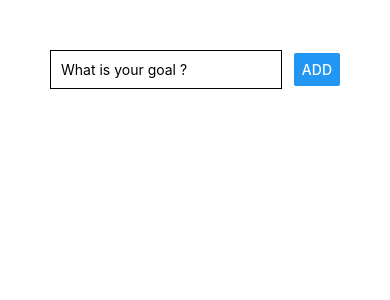
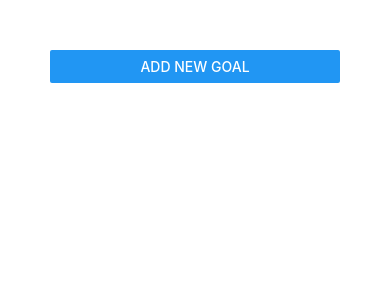
Before and after one commit to BrandyBecker/rn-goalstracker, a React Native app: screen / in a window 390 px wide. Shown: the top 300 px of the page. Built offline with nearby package versions, Linux system fonts and the light colour scheme.

Commit message:
Finished

```diff
--- a/App.js
+++ b/App.js
@@ -6,22 +6,27 @@ import GoalInput from './components/GoalInput.js';
 export default function App() {
 
   const [courseGoals, setCourseGoals] = useState([]);
+  const [isAddMode, setIsAddMode] = useState(false)
 
   const addGoalHandler = (goalTitle) => {
-    setCourseGoals([...courseGoals, { id: Math.random().toString(), value: goalTitle }])
+    setCourseGoals([...courseGoals, { id: Math.random().toString(), value: goalTitle }]);
+    setIsAddMode(false)
   }
 
   const removeGoalHandler = goalId => {
-    setCourseGoals(currentGoals =>{
-      return currentGoals.filter((goal)=> goal.id !== goalId );
+    setCourseGoals(currentGoals => {
+      return currentGoals.filter((goal) => goal.id !== goalId);
     })
   }
 
+  const cancelGoalAdditionHandler = () => {
+    setIsAddMode(false)
+  }
+
   return (
-    <View
-      style={styles.screen}>
-      {/* Main App View */}
-      <GoalInput onAddGoal={addGoalHandler}/>
+    <View style={styles.screen}>
+      <Button title="Add New Goal" onPress={()=> setIsAddMode(true)}/>
+      <GoalInput visible={isAddMode} onAddGoal={addGoalHandler} onCancel={cancelGoalAdditionHandler} />
       <FlatList
         keyExtractor={(item, index) => item.id}
         data={courseGoals}
--- a/app.json
+++ b/app.json
@@ -1,6 +1,8 @@
 {
   "expo": {
-    "name": "goals-app",
+    "name": "Goals Tracker",
+    "icon": "./logo.png",
+    "description": "A Goal Tracker app, Add Goals and Delete Them!",
     "slug": "goals-app",
     "platforms": [
       "ios",
@@ -9,7 +11,6 @@
     ],
     "version": "1.0.0",
     "orientation": "portrait",
-    "icon": "./assets/icon.png",
     "splash": {
       "image": "./assets/splash.png",
       "resizeMode": "contain",
--- a/components/GoalInput.js
+++ b/components/GoalInput.js
@@ -1,5 +1,5 @@
 import React, { useState } from 'react';
-import { View, TextInput, Button, StyleSheet } from 'react-native';
+import { View, TextInput, Button, StyleSheet, Modal } from 'react-native';
 
 const GoalInput = props => {
 
@@ -9,9 +9,14 @@ const GoalInput = props => {
         setEnteredGoal(enteredText)
     }
 
+    const addGoalHandler = () => {
+        props.onAddGoal(enteredGoal);
+        setEnteredGoal('')
+    }
+
     return (
-        <View
-            style={styles.inputContainer}>
+        <Modal visible={props.visible} animationType="slide">
+            <View style={styles.inputContainer}>
                 {/* Text Input View */}
                 <TextInput
                     placeholder="What is your goal ?"
@@ -20,10 +25,19 @@ const GoalInput = props => {
                     value={enteredGoal} />
 
                 {/* Button View */}
-            <Button
-                title="Add"
-                onPress={props.onAddGoal.bind(this, enteredGoal)} />
+                <View style={styles.buttonContainer}>
+
+                    <View style={styles.button}>
+                        <Button title="Cancel" color='red' onPress={props.onCancel} />
                     </View>
+
+                    <View style={styles.button}>
+                        <Button title="Add" onPress={addGoalHandler} />
+                    </View>
+
+                </View>
+            </View>
+        </Modal>
     )
 }
 
@@ -32,12 +46,22 @@ const styles = StyleSheet.create({
         borderColor: 'black',
         borderWidth: 1,
         padding: 10,
+        width: '80%',
+        padding: 10,
+        marginBottom: 10
+    },
+    inputContainer: {
+        justifyContent: 'center',
+        alignItems: 'center',
+        flex: 1
+    },
+    buttonContainer: {
+        flexDirection: 'row',
+        justifyContent: 'space-around',
         width: '80%'
     },
-    inputContainer: {
-        flexDirection: 'row',
-        justifyContent: 'space-between',
-        alignItems: 'center'
+    button:{
+        width: '40%'
     }
 });
 
```
Also changed, not shown: logo.png (added). Lines whose indentation alone changed are shown as unchanged.
